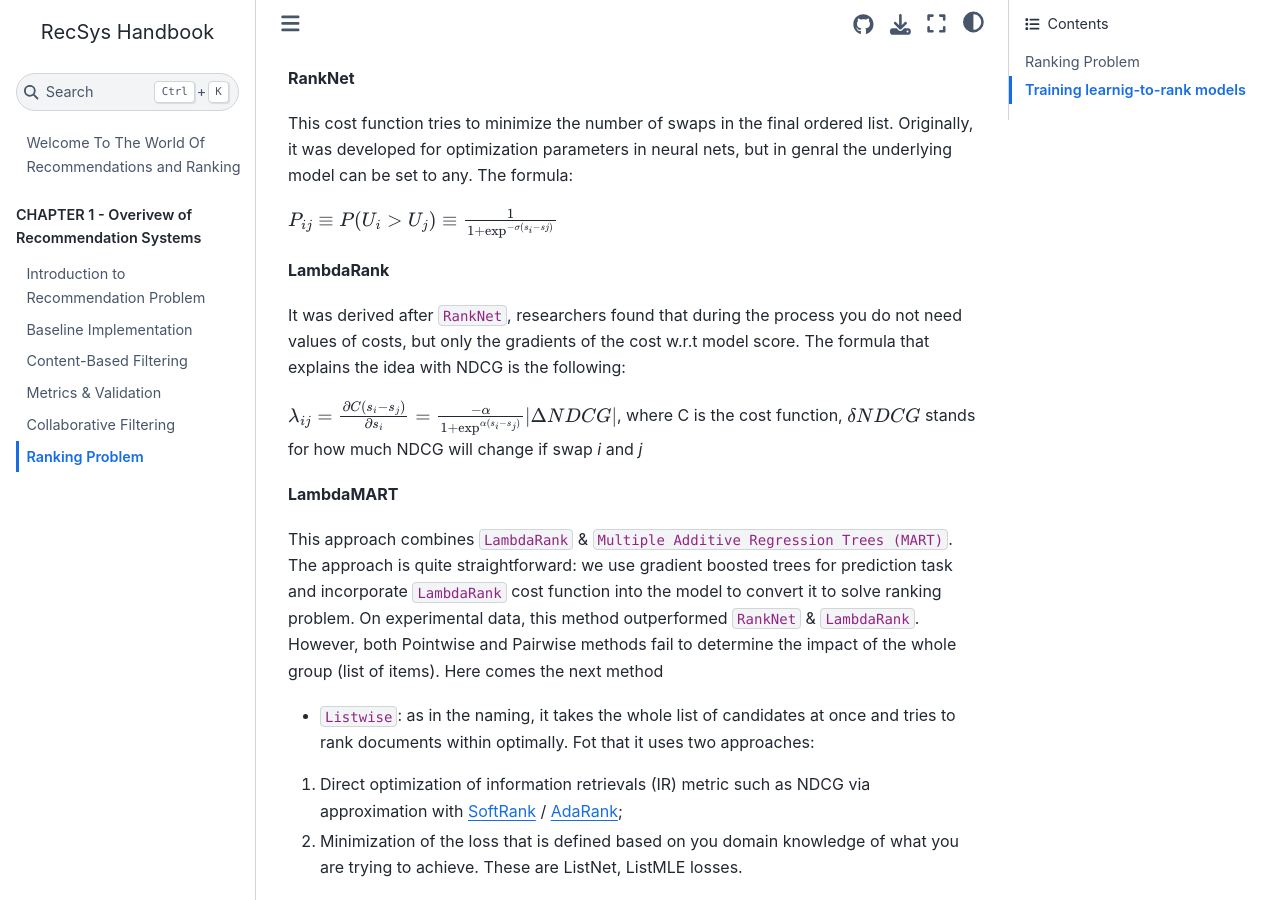
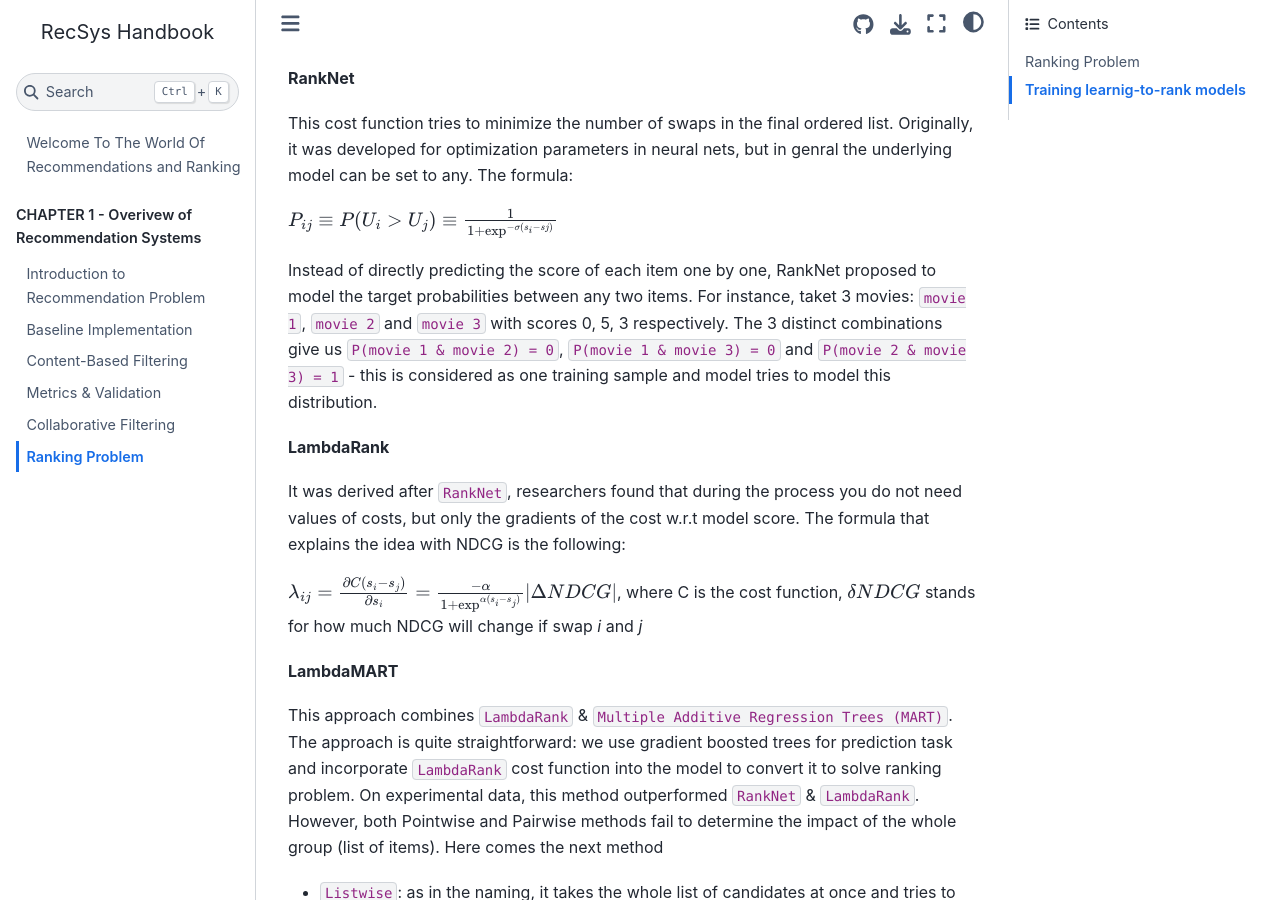
Before and after one commit to kshurik/rekkobook, a Jupyter Book: the page built from docs/chapter1/ranker.md, in a window 1280 px wide and 900 px high, scrolled down 1193 px. Built offline with Jupyter Book 1.0.4 settings and Sphinx 7.4.7 and the Sphinx Book theme 1.1.4, drawn with Linux system fonts in a browser that asks for light colours.

Commit message:
updated notebooks

```diff
--- a/docs/chapter1/ranker.md
+++ b/docs/chapter1/ranker.md
@@ -55,6 +55,13 @@ it was developed for optimization parameters in neural nets, but in genral the u
 can be set to any. The formula:
 
 $P_{ij} \equiv P(U_{i}>U_{j}) \equiv \frac{1}{1 + \exp^{-\sigma(s_{i} - s{j})}}$
+
+Instead of directly predicting the score of each item one by one, RankNet proposed
+to model the target probabilities between any two items. For instance,
+taket 3 movies: `movie 1`, `movie 2` and `movie 3` with scores 0, 5, 3 respectively.
+The 3 distinct combinations give us `P(movie 1 & movie 2) = 0`, `P(movie 1 & movie 3) = 0`
+and `P(movie 2 & movie 3) = 1` - this is considered as one training sample and model tries
+to model this distribution.
 
 **LambdaRank**
 
```
Also changed, not shown: docs/chapter1/collab_filter.md (+3 -0 lines), 1 other file.
